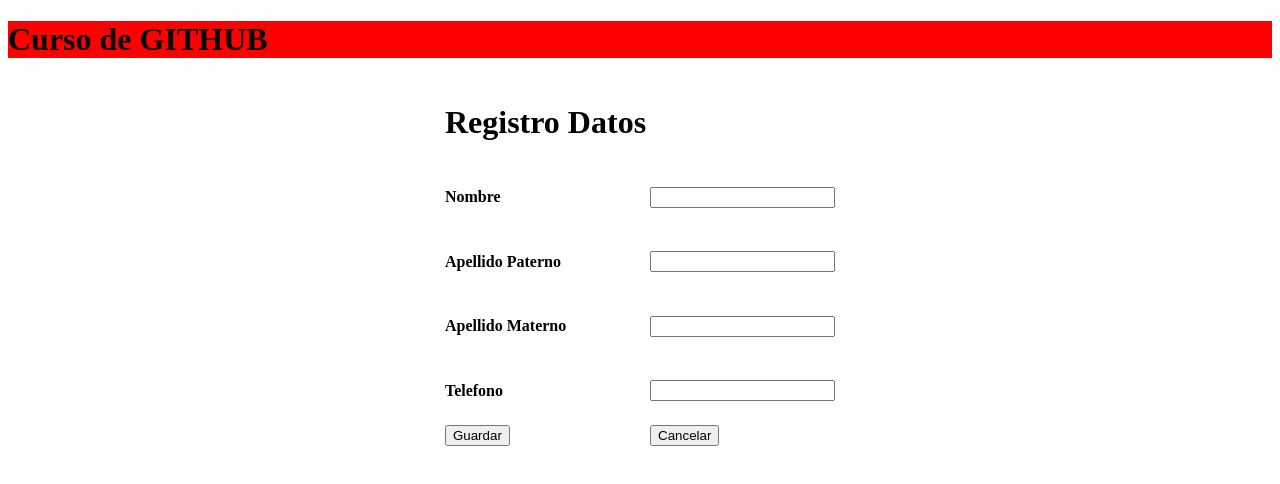
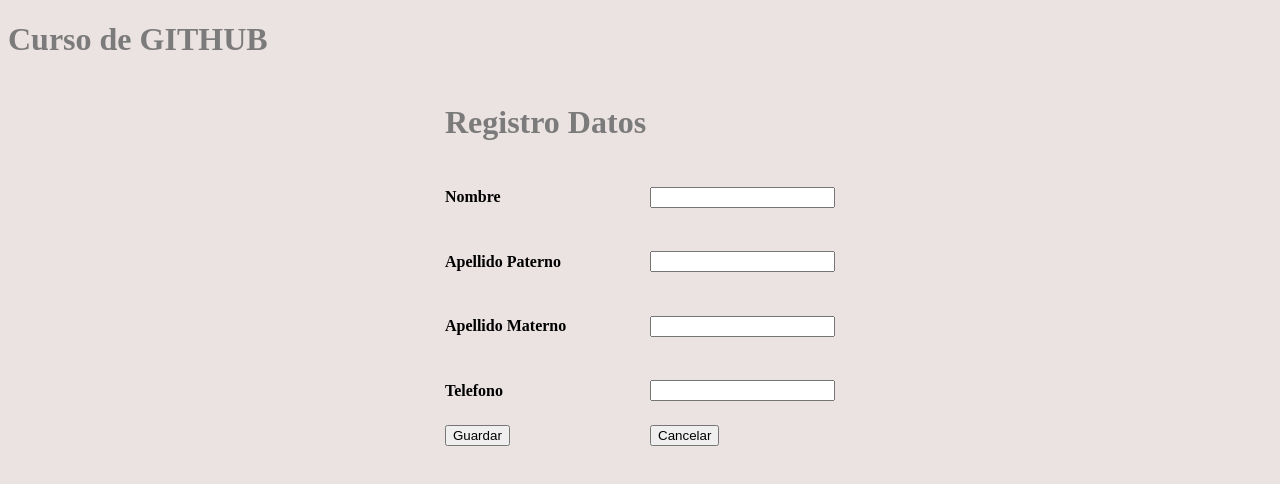
Before and after one commit to Eduardo0012/codigoFacilito, a plain HTML site: page index.html in a window 1280 px wide. Drawn offline with Linux system fonts and the light colour scheme.

Commit message:
Se agrego estilos al body

```diff
--- a/estilo.css
+++ b/estilo.css
@@ -1,4 +1,8 @@
-.intro {
-    background-color: red;
-    color: #060606;
+
+h1 {
+		color: #7C7B7B;
+	}
+body {
+
+	background-color: #EBE2E2;
 }
```
